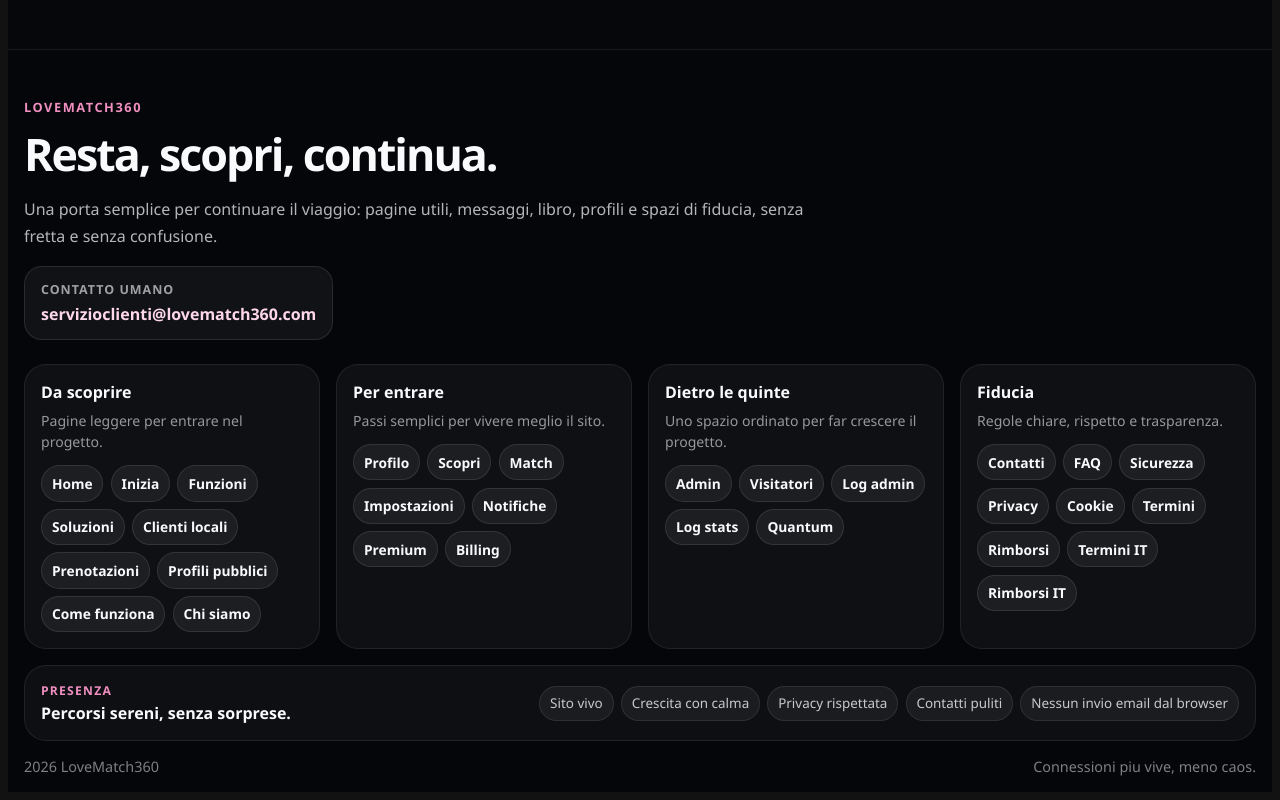
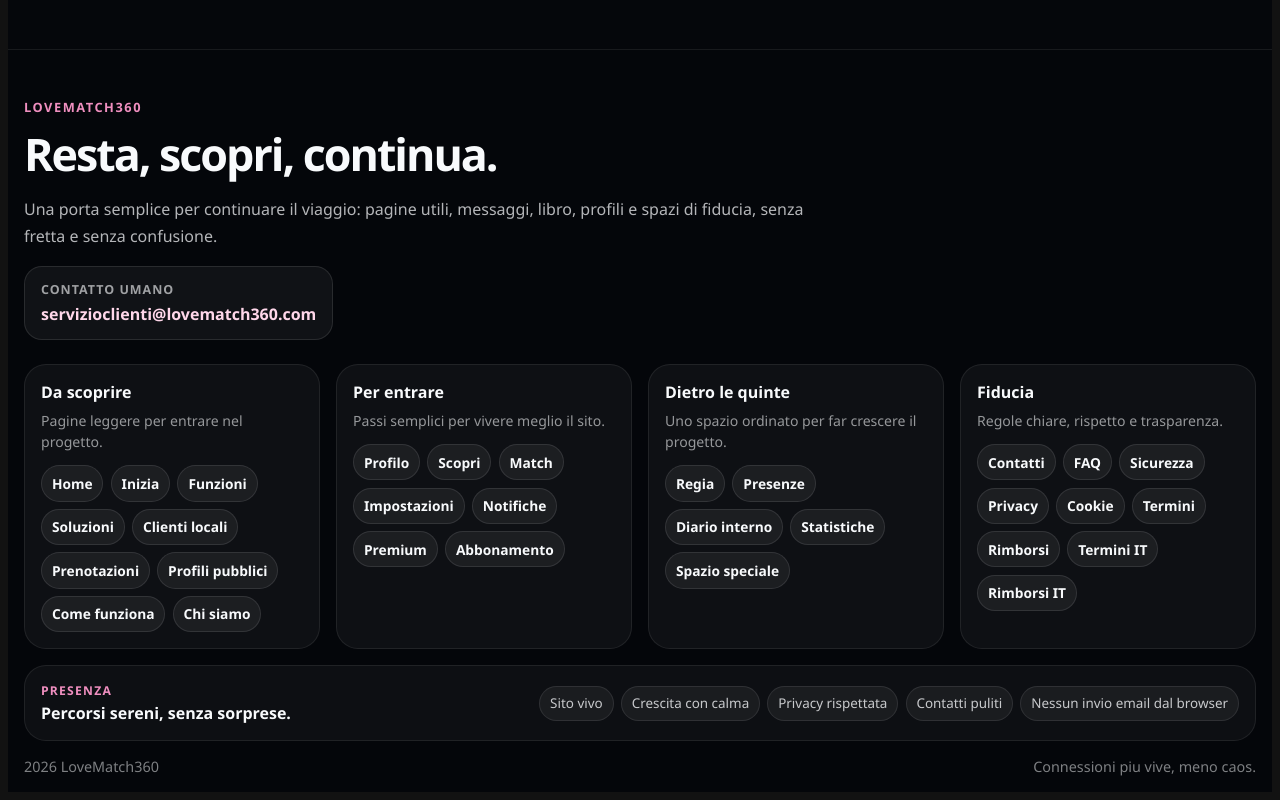
Before and after one commit to ciuval/lm360-admin-prod, a React (Vite) app: page / in a window 1280 px wide. Shown: the part 1304-2104 px from the top of the page. Built offline with nearby package versions, Linux system fonts and the light colour scheme; no server answers.

Commit message:
Refine visible navigation labels

```diff
--- a/src/AppShell.jsx
+++ b/src/AppShell.jsx
@@ -37,7 +37,7 @@ function getAccountState(profile) {
 function getTierMeta(tier) {
   if (tier === "admin") {
     return {
-      label: "ADMIN",
+      label: "REGIA",
       tone: "admin",
       accessLabel: "Controllo admin attivo",
     };
@@ -135,21 +135,21 @@ function getCurrentSection(pathname, isAuthed, tier) {
 
   if (pathname.startsWith("/billing")) {
     return {
-      label: "Billing",
+      label: "Abbonamento",
       helper: "Qui verifichi lo stato del piano e il percorso corretto per il tuo account.",
     };
   }
 
   if (pathname.startsWith("/quantum")) {
     return {
-      label: "Quantum",
+      label: "Spazio speciale",
       helper: "Qui vivi lââ‚¬â„¢area avanzata disponibile solo per i livelli abilitati.",
     };
   }
 
   if (pathname.startsWith("/admin")) {
     return {
-      label: "Admin",
+      label: "Regia",
       helper: "Qui sono disponibili i controlli di gestione riservati agli account autorizzati.",
     };
   }
@@ -170,21 +170,21 @@ function getCurrentSection(pathname, isAuthed, tier) {
 
   if (pathname.startsWith("/visitatori")) {
     return {
-      label: "Visitatori",
+      label: "Presenze",
       helper: "Area admin per stati, supporto e procedure. Nessuna lettura live dal browser.",
     };
   }
 
   if (pathname.startsWith("/log-admin")) {
     return {
-      label: "Log admin",
+      label: "Diario interno",
       helper: "Audit, decisioni e notifiche operative senza righe reali visibili dal browser.",
     };
   }
 
   if (pathname.startsWith("/log-stats")) {
     return {
-      label: "Log stats",
+      label: "Statistiche",
       helper: "Segnali aggregati, smoke production e qualita sito senza dati sensibili.",
     };
   }
@@ -383,10 +383,10 @@ export default function AppShell({ children }) {
 
               {isAuthed ? (
                 <>
-                  <ShellLink to="/billing">Billing</ShellLink>
-                  <ShellLink to="/quantum">Quantum</ShellLink>
+                  <ShellLink to="/billing">Abbonamento</ShellLink>
+                  <ShellLink to="/quantum">Spazio speciale</ShellLink>
                   <ShellLink to="/profilo">Profilo</ShellLink>
-                  {showAdminLink ? <ShellLink to="/admin">Admin</ShellLink> : null}
+                  {showAdminLink ? <ShellLink to="/admin">Regia</ShellLink> : null}
                 </>
               ) : (
                 <ShellLink to="/login">Accedi</ShellLink>
--- a/src/components/SiteFooter.jsx
+++ b/src/components/SiteFooter.jsx
@@ -24,18 +24,18 @@ const linkGroups = [
       { label: "Impostazioni", href: "#/impostazioni" },
       { label: "Notifiche", href: "#/notifiche" },
       { label: "Premium", href: "#/premium" },
-      { label: "Billing", href: "#/billing" },
+      { label: "Abbonamento", href: "#/billing" },
     ],
   },
   {
     title: "Dietro le quinte",
     note: "Uno spazio ordinato per far crescere il progetto.",
     links: [
-      { label: "Admin", href: "#/admin" },
-      { label: "Visitatori", href: "#/visitatori" },
-      { label: "Log admin", href: "#/log-admin" },
-      { label: "Log stats", href: "#/log-stats" },
-      { label: "Quantum", href: "#/quantum" },
+      { label: "Regia", href: "#/admin" },
+      { label: "Presenze", href: "#/visitatori" },
+      { label: "Diario interno", href: "#/log-admin" },
+      { label: "Statistiche", href: "#/log-stats" },
+      { label: "Spazio speciale", href: "#/quantum" },
     ],
   },
   {
```
